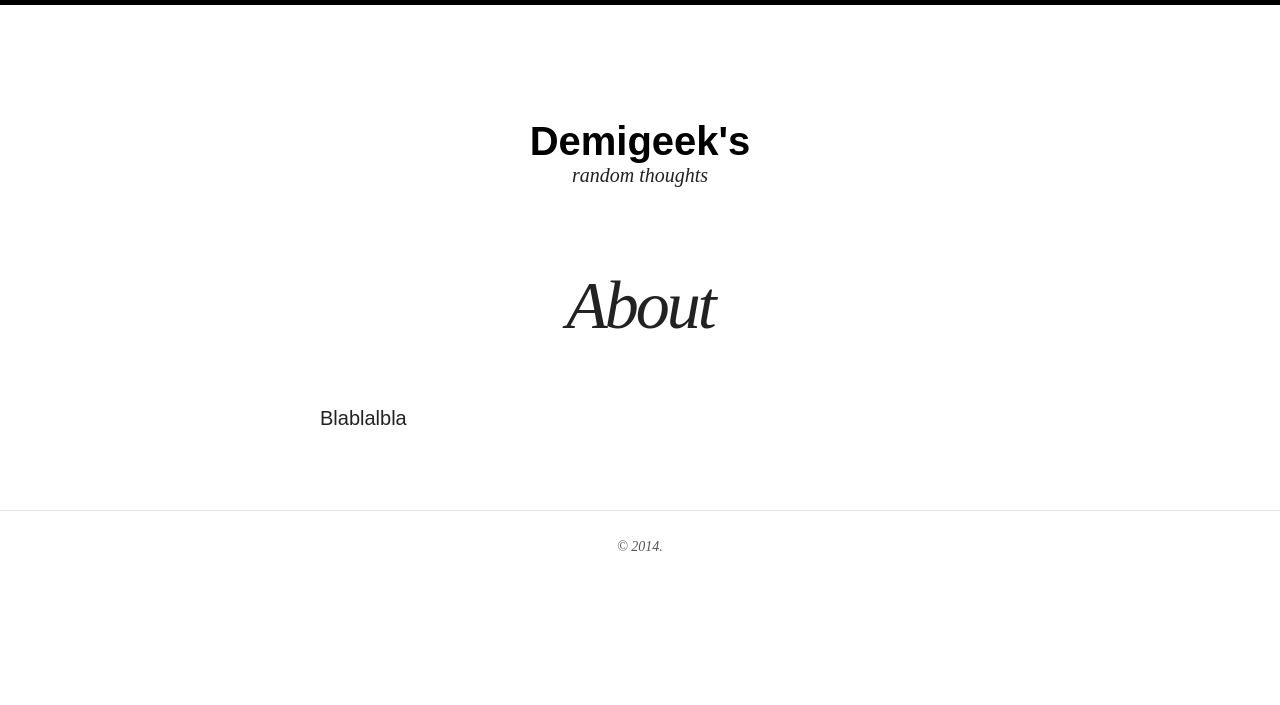
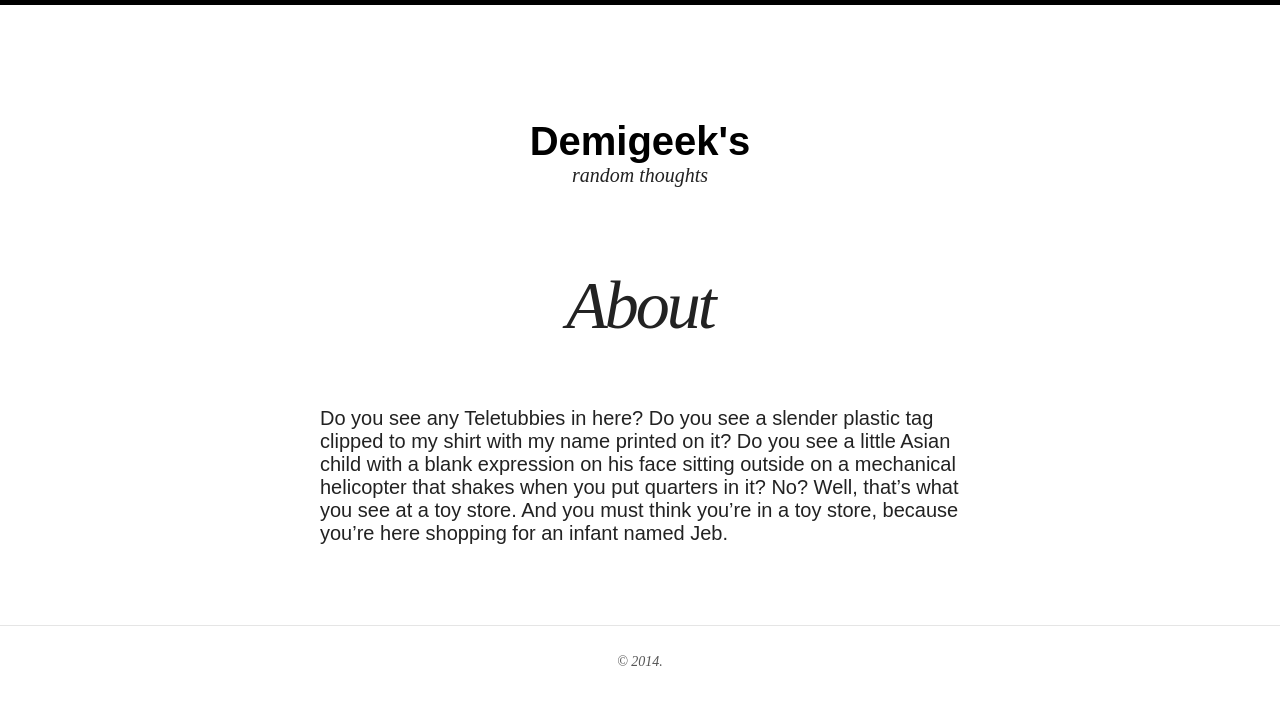
Before and after one commit to sfrnld/sfrnld.github.io, a Jekyll site: the page built from _posts/2014-01-01-about.md, in a window 1280 px wide. Shown: the top 705 px of the page. Built offline with Jekyll 4.4.1, drawn with Linux system fonts in a browser that asks for light colours; nearby versions of some CDN libraries.

Commit message:
Update 2014-01-01-about.md

```diff
--- a/_posts/2014-01-01-about.md
+++ b/_posts/2014-01-01-about.md
@@ -5,4 +5,4 @@
 modified: 2014-04-27
 ---
 
-Blablalbla
+Do you see any Teletubbies in here? Do you see a slender plastic tag clipped to my shirt with my name printed on it? Do you see a little Asian child with a blank expression on his face sitting outside on a mechanical helicopter that shakes when you put quarters in it? No? Well, that's what you see at a toy store. And you must think you're in a toy store, because you're here shopping for an infant named Jeb.
```
